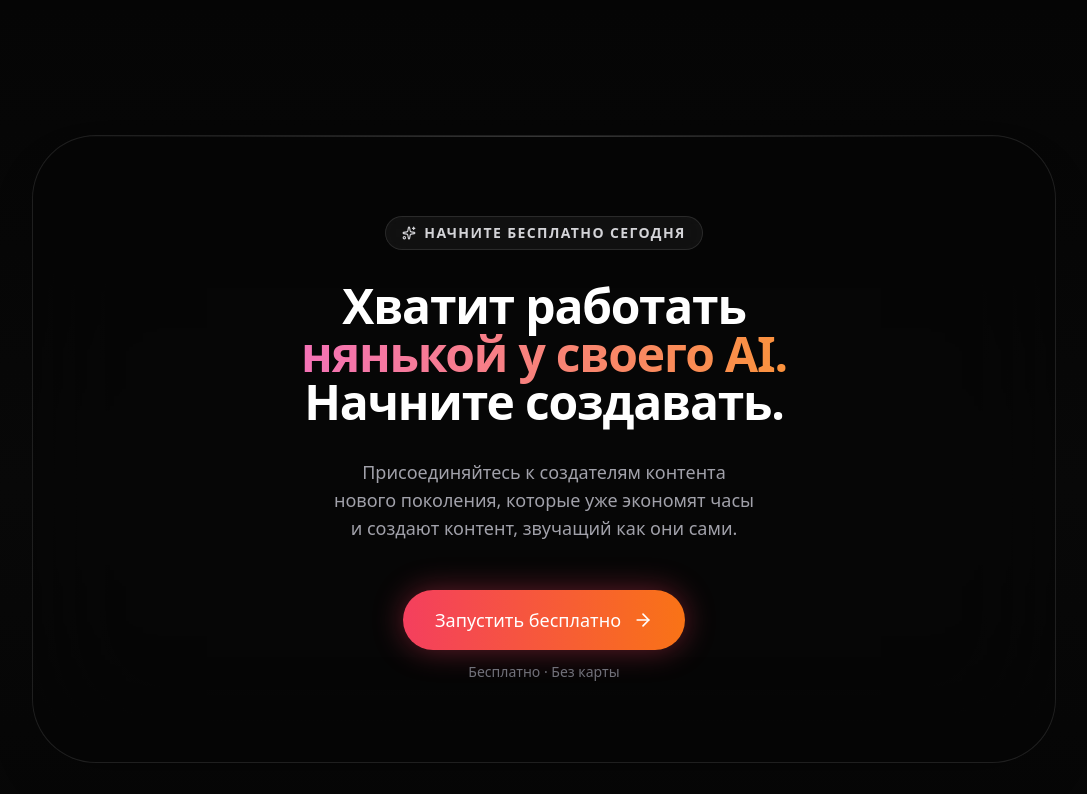
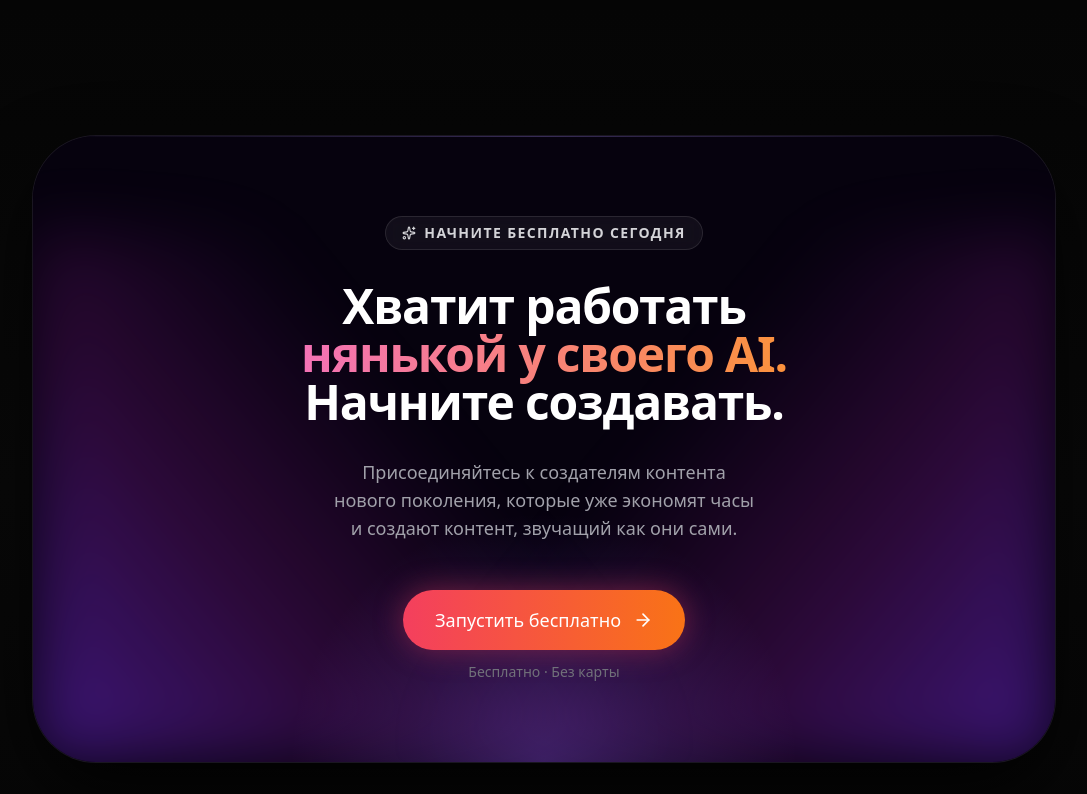
Before and after one commit to matteimikeska49-bot/gtf, a React (Vite) app: page / in a window 1280 px wide. Shown: the part 10060-10854 px from the top of the page, without its empty margins (96-1183 px from the left). Built offline with nearby package versions, Linux system fonts and the light colour scheme.

Commit message:
style(FinalCTA): replace red glow with violet wings-beam backdrop matching site palette

```diff
--- a/src/components/FinalCTASection.jsx
+++ b/src/components/FinalCTASection.jsx
@@ -6,8 +6,8 @@ export const FinalCTASection = () => {
   return (
     <section className="py-24 md:py-32 px-6 relative w-full overflow-hidden bg-gradient-to-b from-[#050505] via-[#090909] to-[#050505]">
 
-      {/* ─── Мощный широкий Glow позади капсулы ─── */}
-      <div className="absolute top-1/2 left-1/2 -translate-x-1/2 -translate-y-1/2 w-[90%] md:w-[110%] h-[120%] bg-gradient-to-r from-red-600/50 via-orange-500/40 to-purple-600/50 blur-[100px] md:blur-[140px] pointer-events-none -z-10 rounded-full" />
+      {/* ─── Мягкое фоновое свечение в стиле сайта ─── */}
+      <div className="absolute top-1/2 left-1/2 -translate-x-1/2 -translate-y-1/2 w-[90%] md:w-[110%] h-[120%] bg-gradient-to-r from-violet-700/30 via-fuchsia-700/25 to-violet-700/30 blur-[120px] md:blur-[160px] pointer-events-none -z-10 rounded-full" />
 
       {/* ─── Главная стеклянная капсула ─── */}
       <motion.div
@@ -15,10 +15,40 @@ export const FinalCTASection = () => {
         whileInView={{ opacity: 1, y: 0 }}
         viewport={{ once: true }}
         transition={{ duration: 0.8, ease: 'easeOut' }}
-        className="relative z-10 w-full max-w-5xl mx-auto bg-[#050505]/60 backdrop-blur-3xl border border-white/10 p-10 md:p-16 lg:py-20 flex flex-col items-center justify-center text-center overflow-hidden rounded-[2.5rem] md:rounded-[4rem] shadow-2xl"
+        className="relative z-10 w-full max-w-5xl mx-auto bg-[#06020e] backdrop-blur-3xl border border-white/[0.08] p-10 md:p-16 lg:py-20 flex flex-col items-center justify-center text-center overflow-hidden rounded-[2.5rem] md:rounded-[4rem] shadow-[0_30px_80px_-10px_rgba(0,0,0,0.9)]"
       >
-        {/* Легкий белый блик сверху капсулы */}
-        <div className="absolute top-0 inset-x-0 h-px bg-gradient-to-r from-transparent via-white/20 to-transparent" />
+        {/* ─── Подложка: диагональные лучи-крылья ─── */}
+        {/* Тёмная база */}
+        <div className="absolute inset-0 bg-[#06020e]" />
+
+        {/* Левый луч-крыло */}
+        <div
+          className="absolute bottom-0 left-0 w-[60%] h-[85%] pointer-events-none"
+          style={{
+            background: 'linear-gradient(50deg, rgba(109,40,217,0.55) 0%, rgba(192,38,211,0.2) 35%, transparent 65%)',
+            filter: 'blur(32px)',
+            transformOrigin: 'bottom left',
+          }}
+        />
+
+        {/* Правый луч-крыло */}
+        <div
+          className="absolute bottom-0 right-0 w-[60%] h-[85%] pointer-events-none"
+          style={{
+            background: 'linear-gradient(-50deg, rgba(109,40,217,0.55) 0%, rgba(192,38,211,0.2) 35%, transparent 65%)',
+            filter: 'blur(32px)',
+            transformOrigin: 'bottom right',
+          }}
+        />
+
+        {/* Центральный звёздный туман у основания */}
+        <div
+          className="absolute bottom-0 left-1/2 -translate-x-1/2 w-[50%] h-[40%] pointer-events-none"
+          style={{ background: 'radial-gradient(ellipse at 50% 100%, rgba(139,92,246,0.3) 0%, transparent 70%)' }}
+        />
+
+        {/* Верхний блик */}
+        <div className="absolute top-0 inset-x-0 h-px bg-gradient-to-r from-transparent via-violet-400/30 to-transparent" />
 
         <div className="flex flex-col items-center gap-8 relative z-10 w-full">
 
```
